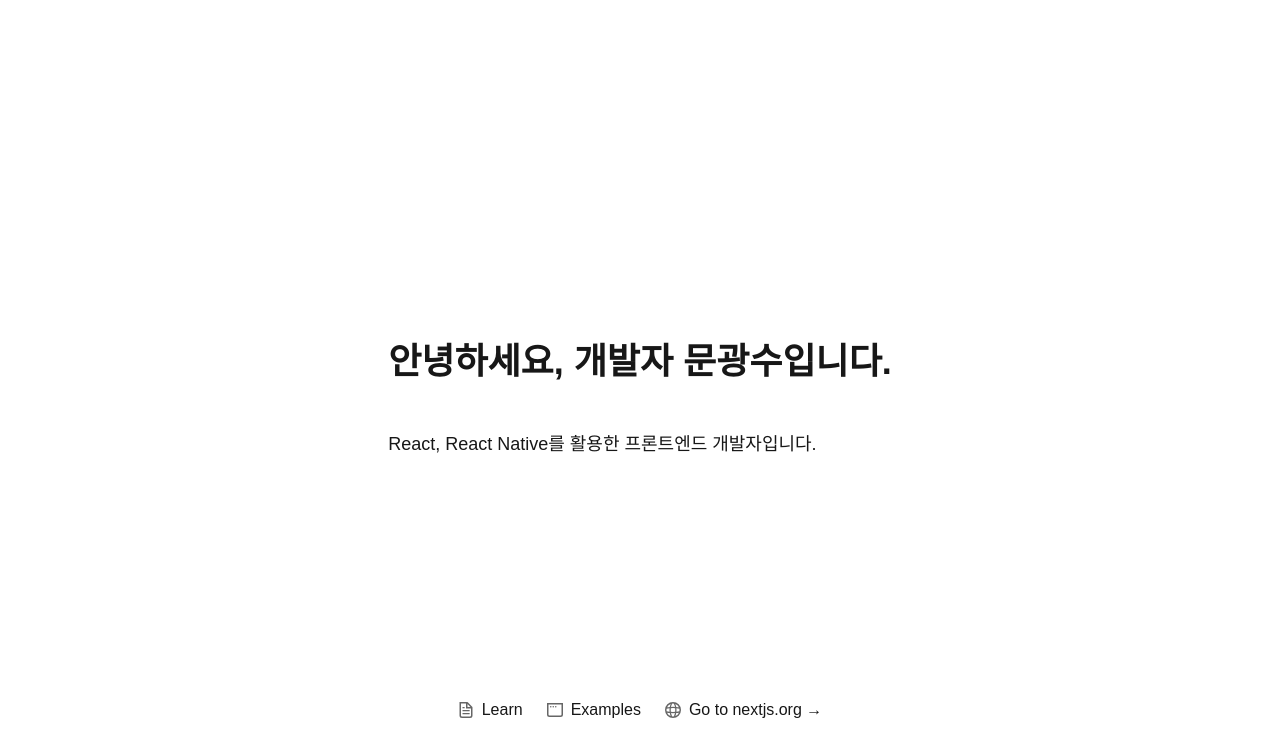
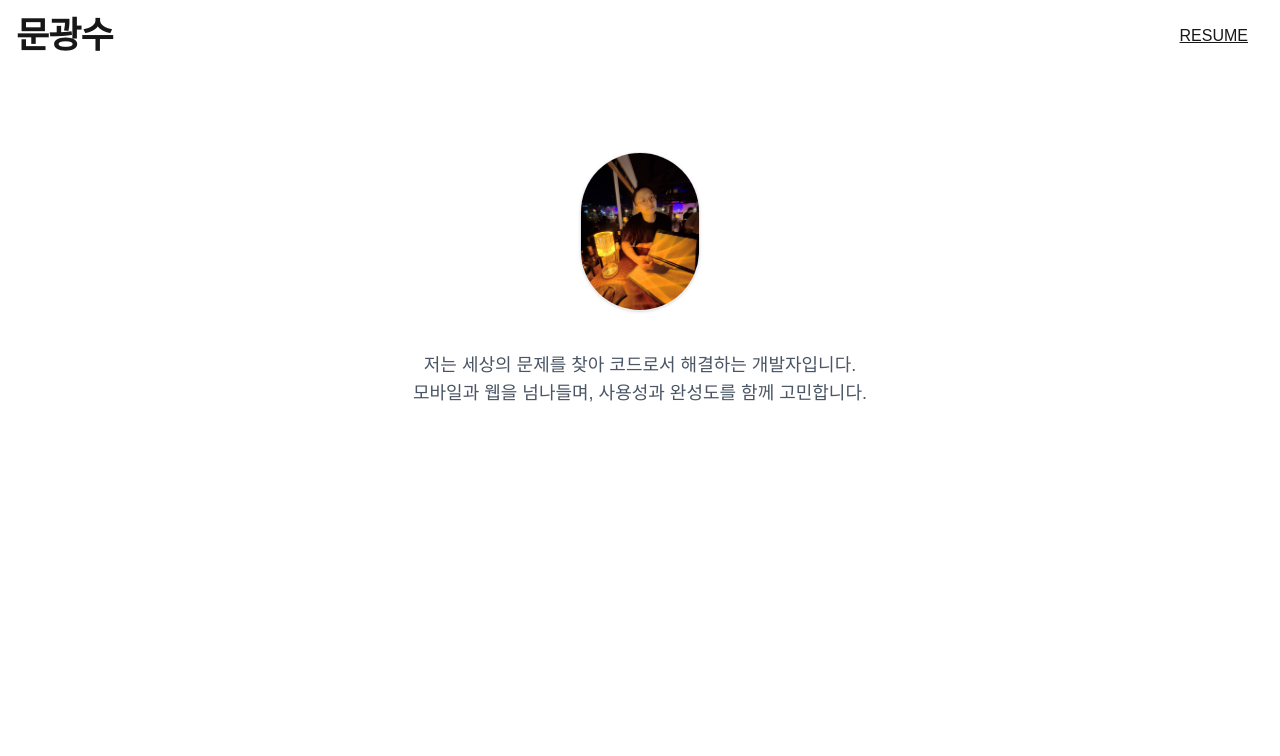
Before and after one commit to mksoo/mksoo-portfolio, a Next.js app: page / in a window 1280 px wide. Shown: the top 756 px of the page. Built offline with nearby package versions, Linux system fonts and the light colour scheme; a web font is replaced by a local one.

Commit message:
Hero v0.1

```diff
--- /dev/null
+++ b/src/app/components/Hero.tsx
@@ -0,0 +1,29 @@
+import Image from "next/image";
+
+export default function Hero() {
+  return (
+    <div>
+      <header className="flex justify-between items-center">
+        <h1 className="text-4xl font-bold tracking-tight">문광수</h1>
+        <div>
+          <button className="py-2 px-4 rounded underline hover:bg-black hover:text-white transition duration-300">
+            RESUME
+          </button>
+        </div>
+      </header>
+      <section className="w-full flex flex-col items-center justify-center text-center py-24 gap-6">
+        <Image
+          src="/profile.jpeg"
+          alt="프로필 사진"
+          width={120}
+          height={120}
+          className="rounded-full border border-gray-200 shadow-sm mb-4"
+        />
+        <p className="text-lg text-gray-600 max-w-xl">
+          저는 세상의 문제를 찾아 코드로서 해결하는 개발자입니다.<br />
+          모바일과 웹을 넘나들며, 사용성과 완성도를 함께 고민합니다.
+        </p>
+      </section>
+    </div>
+  );
+}
--- a/src/app/page.tsx
+++ b/src/app/page.tsx
@@ -1,59 +1,9 @@
-import Image from "next/image";
+import Hero from "./components/Hero";
 
 export default function Home() {
   return (
-    <div className="font-sans grid grid-rows-[20px_1fr_20px] items-center justify-items-center min-h-screen p-8 pb-20 gap-16 sm:p-20">
-      <main className="flex flex-col gap-[32px] row-start-2 items-center sm:items-start">
-        <h1 className="text-4xl font-bold mb-4">안녕하세요, 개발자 문광수입니다.</h1>
-        <p className="text-lg">React, React Native를 활용한 프론트엔드 개발자입니다.</p>
-      </main>
-      <footer className="row-start-3 flex gap-[24px] flex-wrap items-center justify-center">
-        <a
-          className="flex items-center gap-2 hover:underline hover:underline-offset-4"
-          href="https://nextjs.org/learn?utm_source=create-next-app&utm_medium=appdir-template-tw&utm_campaign=create-next-app"
-          target="_blank"
-          rel="noopener noreferrer"
-        >
-          <Image
-            aria-hidden
-            src="/file.svg"
-            alt="File icon"
-            width={16}
-            height={16}
-          />
-          Learn
-        </a>
-        <a
-          className="flex items-center gap-2 hover:underline hover:underline-offset-4"
-          href="https://vercel.com/templates?framework=next.js&utm_source=create-next-app&utm_medium=appdir-template-tw&utm_campaign=create-next-app"
-          target="_blank"
-          rel="noopener noreferrer"
-        >
-          <Image
-            aria-hidden
-            src="/window.svg"
-            alt="Window icon"
-            width={16}
-            height={16}
-          />
-          Examples
-        </a>
-        <a
-          className="flex items-center gap-2 hover:underline hover:underline-offset-4"
-          href="https://nextjs.org?utm_source=create-next-app&utm_medium=appdir-template-tw&utm_campaign=create-next-app"
-          target="_blank"
-          rel="noopener noreferrer"
-        >
-          <Image
-            aria-hidden
-            src="/globe.svg"
-            alt="Globe icon"
-            width={16}
-            height={16}
-          />
-          Go to nextjs.org →
-        </a>
-      </footer>
+    <div className="container mx-auto py-4 px-4">
+      <Hero />
     </div>
   );
 }
```
Also changed, not shown: public/profile.jpeg (added).
